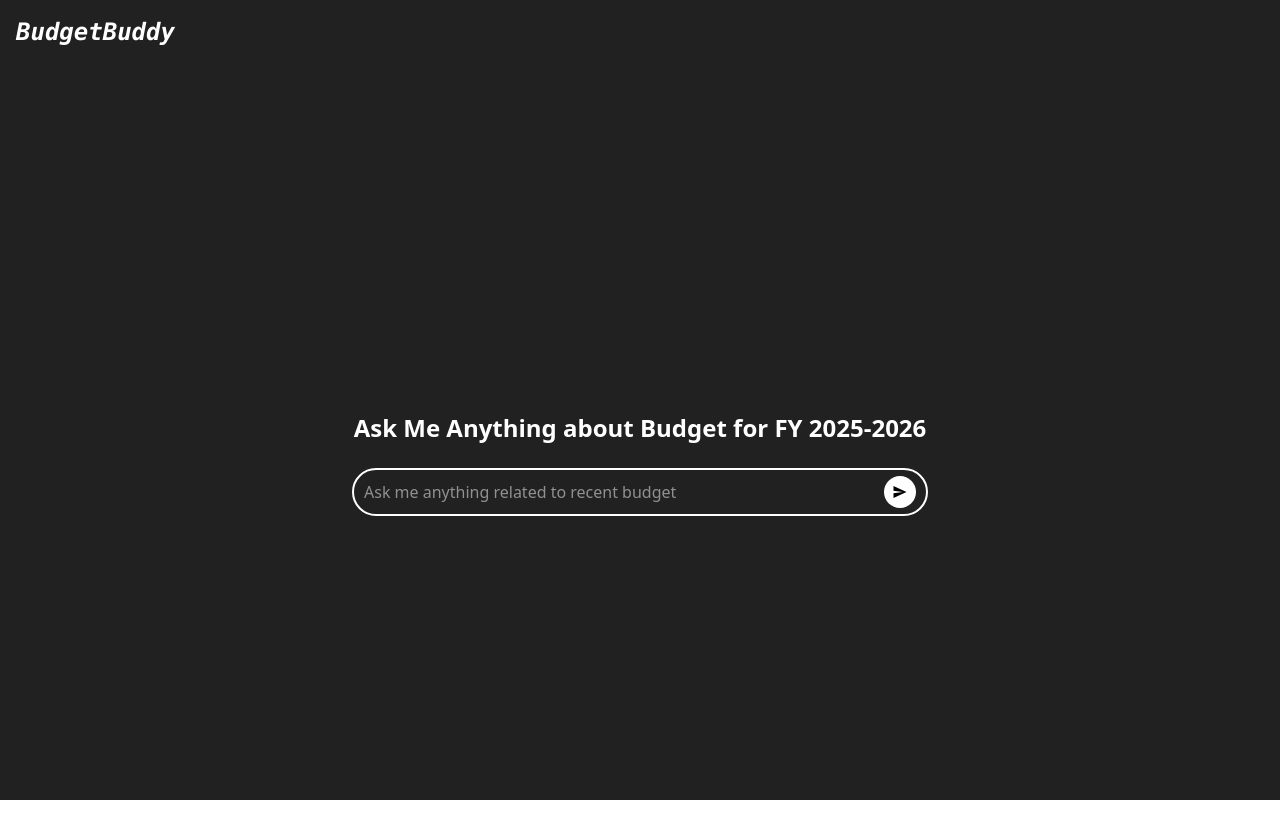
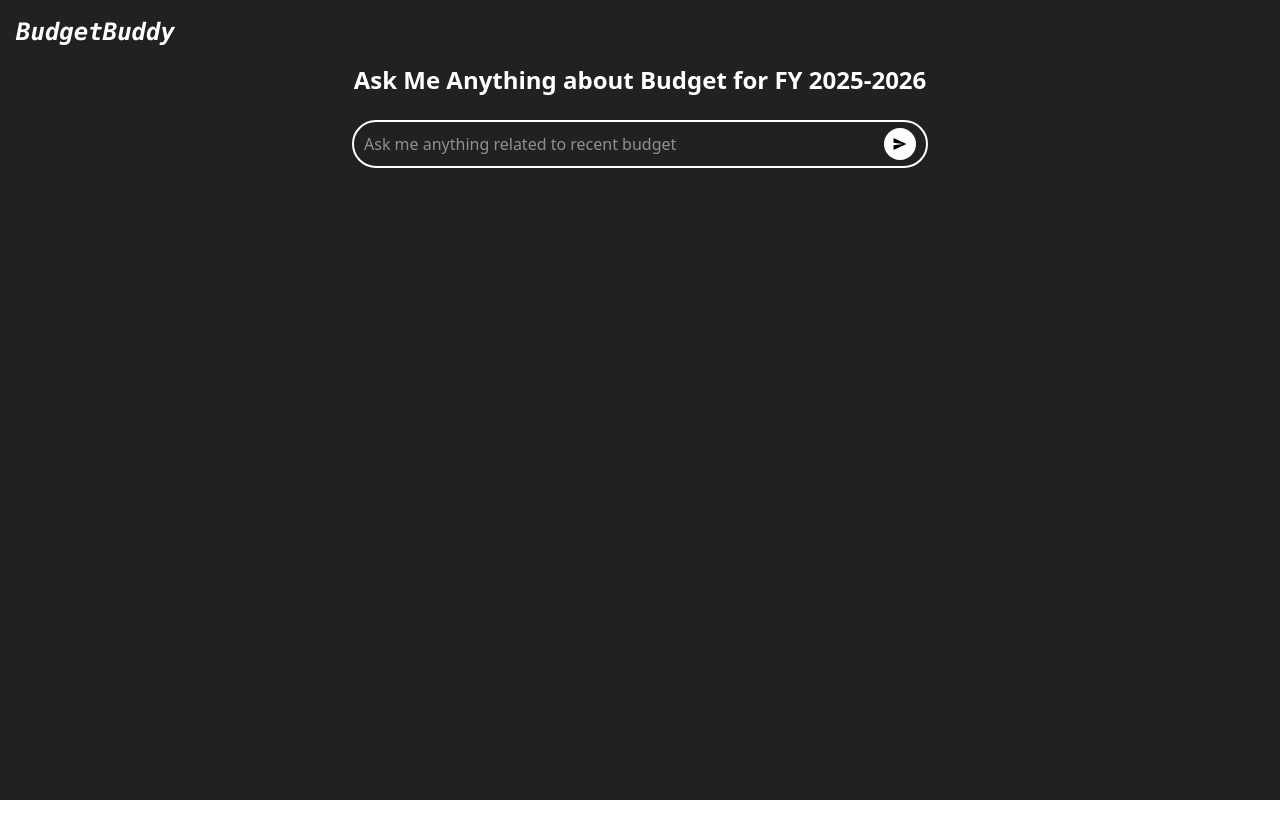
Before and after one commit to UdayaKiran442/budgetbuddy-frontend, a React (Vite) app: page / in a window 1280 px wide. Shown: the top 838 px of the page. After the commit the page ends 800 px from the top, so only its background shows below. Built offline with nearby package versions, Linux system fonts and the light colour scheme.

Commit message:
FIXL height issue

```diff
--- a/src/App.tsx
+++ b/src/App.tsx
@@ -5,7 +5,7 @@ import Chat from "./pages/Chat";
 
 function App() {
   return (
-    <div className="bg-[#212121] text-white h-screen">
+    <div className="bg-[#212121] text-white min-h-screen">
       <h1 className="text-2xl font-bold font-mono italic p-4">BudgetBuddy</h1>
       <Routes>
         <Route path="/" element={<Home />} />
```
